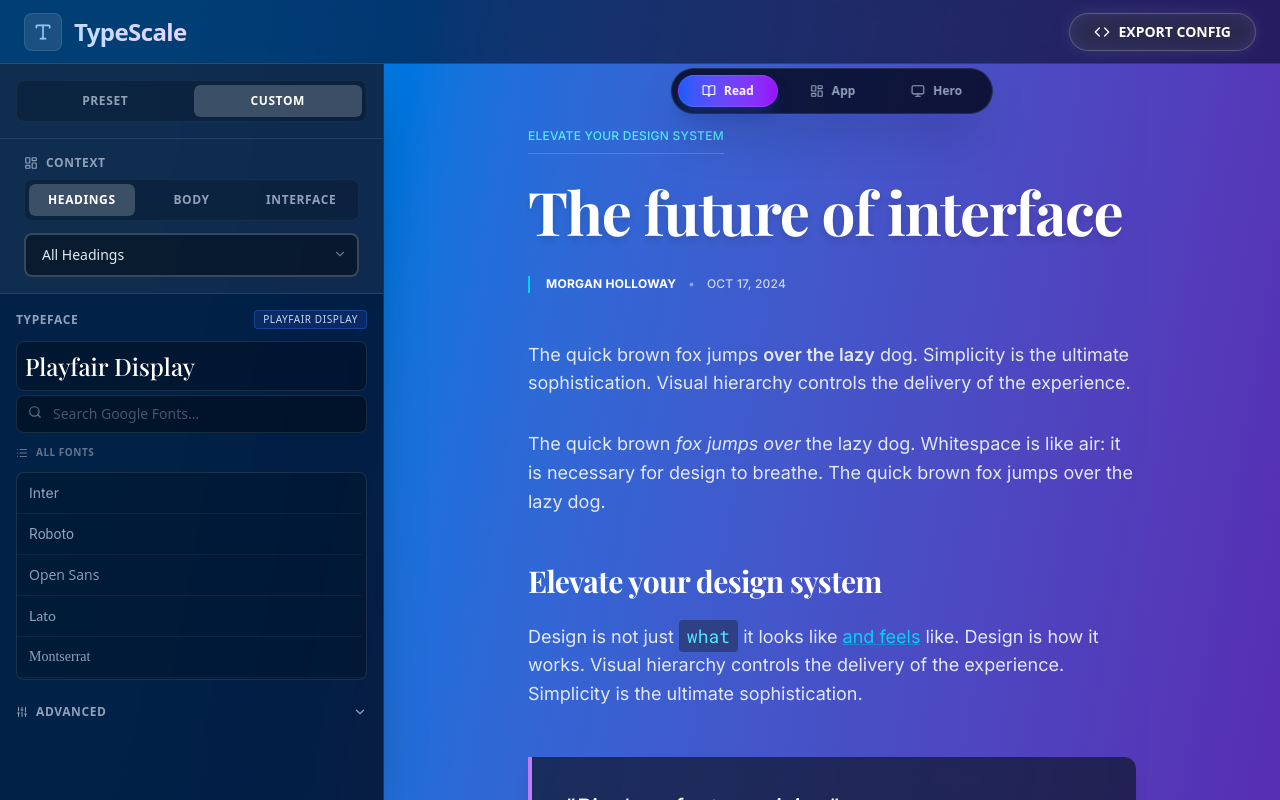
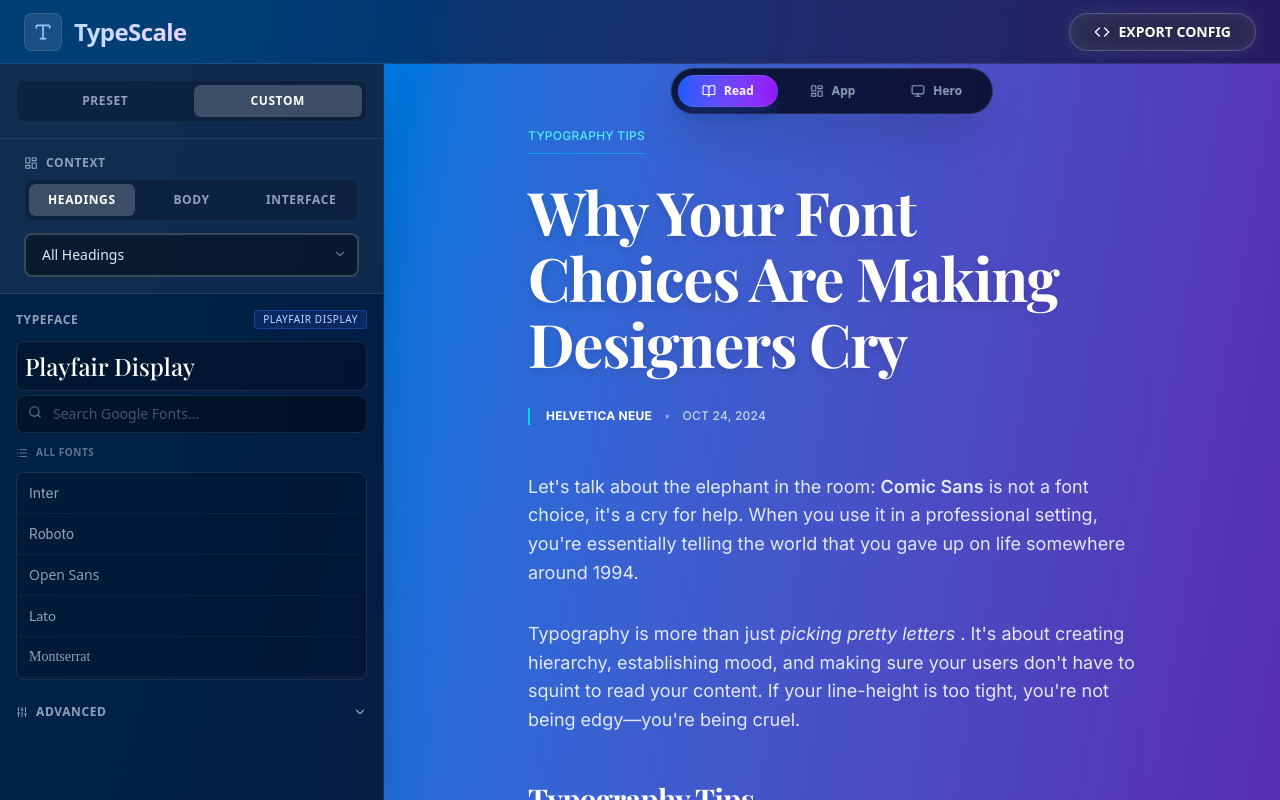
Before and after one commit to mike-at-redspace/TypePalette, a React (Vite) app: page / in a window 1280 px wide. Built offline with nearby package versions, Linux system fonts and the light colour scheme; a web font is replaced by a local one.

Commit message:
mock data

```diff
--- a/src/components/previews/BlogPostPreview.jsx
+++ b/src/components/previews/BlogPostPreview.jsx
@@ -1,17 +1,30 @@
 import { useMemo } from 'react'
-import { falso } from '@/utils'
 
 const BlogPostPreview = ({ style }) => {
   const content = useMemo(
     () => ({
-      title: falso.randPhrase(),
-      author: falso.randFullName(),
-      date: `Oct ${falso.randNumber({ min: 1, max: 30 })}, 2024`,
-      body1: falso.randParagraph(),
-      body2: falso.randParagraph(),
-      subtitle: falso.randPhrase(),
-      body3: falso.randParagraph(),
-      quote: falso.randPhrase()
+      title: 'Why Your Font Choices Are Making Designers Cry',
+      author: 'Helvetica Neue',
+      date: 'Oct 24, 2024',
+      subtitle: 'Typography Tips',
+      body1: {
+        start: 'Let\'s talk about the elephant in the room:',
+        strong: 'Comic Sans',
+        end: 'is not a font choice, it\'s a cry for help. When you use it in a professional setting, you\'re essentially telling the world that you gave up on life somewhere around 1994.'
+      },
+      body2: {
+        start: 'Typography is more than just',
+        emphasis: 'picking pretty letters',
+        end: '. It\'s about creating hierarchy, establishing mood, and making sure your users don\'t have to squint to read your content. If your line-height is too tight, you\'re not being edgy—you\'re being cruel.'
+      },
+      body3: {
+        start: 'Remember:',
+        code: 'font-family',
+        middle: 'is not a suggestion, it\'s a',
+        link: 'commitment',
+        end: 'Choose wisely, or your users will choose a different website'
+      },
+      quote: 'The difference between good typography and bad typography is the difference between looking professional and looking like you designed your site in Microsoft Word.'
     }),
     []
   )
@@ -31,35 +44,31 @@ const BlogPostPreview = ({ style }) => {
       </div>
       <div className='font-body text-lg text-slate-200 space-y-8 leading-relaxed'>
         <p>
-          {content.body1.split(' ').slice(0, 5).join(' ')}{' '}
-          <strong className='body-strong'>
-            {content.body1.split(' ').slice(5, 8).join(' ')}
-          </strong>{' '}
-          {content.body1.split(' ').slice(8).join(' ')}
+          {content.body1.start}{' '}
+          <strong className='body-strong'>{content.body1.strong}</strong>{' '}
+          {content.body1.end}
         </p>
         <p>
-          {content.body2.split(' ').slice(0, 3).join(' ')}{' '}
-          <em className='body-emphasis'>
-            {content.body2.split(' ').slice(3, 6).join(' ')}
-          </em>{' '}
-          {content.body2.split(' ').slice(6).join(' ')}
+          {content.body2.start}{' '}
+          <em className='body-emphasis'>{content.body2.emphasis}</em>{' '}
+          {content.body2.end}
         </p>
         <h2 className='font-heading text-3xl mt-12 mb-6 text-white'>
           {content.subtitle}
         </h2>
         <p>
-          {content.body3.split(' ').slice(0, 4).join(' ')}{' '}
+          {content.body3.start}{' '}
           <code className='body-code bg-slate-800/50 px-2 py-1 rounded text-cyan-300'>
-            {content.body3.split(' ').slice(4, 5).join(' ')}
+            {content.body3.code}
           </code>{' '}
-          {content.body3.split(' ').slice(5, 8).join(' ')}{' '}
+          {content.body3.middle}{' '}
           <a
             href='#'
             className='body-link text-cyan-400 hover:text-cyan-300 underline decoration-cyan-500/50 hover:decoration-cyan-400'
           >
-            {content.body3.split(' ').slice(8, 10).join(' ')}
-          </a>{' '}
-          {content.body3.split(' ').slice(10).join(' ')}
+            {content.body3.link}
+          </a>
+          . {content.body3.end}.
         </p>
         <blockquote className='body-blockquote bg-slate-900/70 border-l-4 border-purple-400 p-8 italic text-2xl my-12 text-white rounded-r-xl backdrop-blur-sm shadow-lg'>
           "{content.quote}"
--- a/src/components/previews/MarketingPreview.jsx
+++ b/src/components/previews/MarketingPreview.jsx
@@ -1,55 +1,60 @@
 import { Play, Image } from 'lucide-react'
-import { falso } from '@/utils'
+import { useMemo } from 'react'
 
-const MarketingPreview = ({ style }) => (
+const MarketingPreview = ({ style }) => {
+  const content = useMemo(
+    () => ({
+      badge: 'KERNING MATTERS',
+      heading: 'Perfect Typography',
+      subheading: 'One Pixel at a Time',
+      body: {
+        start: 'Stop using',
+        strong: 'Comic Sans',
+        middle: 'in production. Master the art of',
+        emphasis: 'font pairing',
+        end: 'and make your designs look like they were made by someone who actually knows what they\'re doing.'
+      },
+      cta1: 'Fix Your Fonts',
+      cta2: 'View Typefaces'
+    }),
+    []
+  )
+
+  return (
     <div
       className='flex flex-col items-center justify-center h-full py-20 px-6 text-center'
       style={style}
     >
       <div className='relative z-10 max-w-4xl mx-auto'>
         <span className='font-ui inline-block py-1.5 px-4 rounded-full bg-purple-500/20 text-purple-200 border border-purple-400/40 text-[10px] font-bold tracking-[0.2em] mb-8 uppercase backdrop-blur-md shadow-[0_0_20px_rgba(168,85,247,0.4)]'>
-        {falso.randPhrase().split(' ').slice(0, 3).join(' ')}
+          {content.badge}
         </span>
 
         <h1 className='font-heading text-6xl md:text-8xl font-black text-white mb-8 leading-[0.9] tracking-tight drop-shadow-2xl'>
-        Create{' '}
           <span className='text-transparent bg-clip-text bg-linear-to-r from-cyan-300 via-purple-300 to-fuchsia-300'>
-          Better
+            {content.heading}
           </span>
           <br />
           <span className='text-transparent bg-clip-text bg-linear-to-r from-fuchsia-300 via-purple-300 to-cyan-300'>
-          Digital
-        </span>{' '}
-        Assets
+            {content.subheading}
+          </span>
         </h1>
 
         <p className='font-body text-xl md:text-2xl text-slate-200 max-w-2xl mx-auto mb-12 leading-relaxed font-light'>
-        {(() => {
-          const words = falso.randParagraph().split(' ')
-          const mid = Math.floor(words.length / 2)
-          return (
-            <>
-              {words.slice(0, mid - 2).join(' ')}{' '}
-              <strong className='body-strong'>
-                {words.slice(mid - 2, mid).join(' ')}
-              </strong>{' '}
-              {words.slice(mid, mid + 2).join(' ')}{' '}
-              <em className='body-emphasis'>
-                {words.slice(mid + 2, mid + 4).join(' ')}
-              </em>{' '}
-              {words.slice(mid + 4).join(' ')}
-            </>
-          )
-        })()}
+          {content.body.start}{' '}
+          <strong className='body-strong'>{content.body.strong}</strong>{' '}
+          {content.body.middle}{' '}
+          <em className='body-emphasis'>{content.body.emphasis}</em>{' '}
+          {content.body.end}
         </p>
 
         <div className='flex flex-col sm:flex-row justify-center gap-6 mb-20'>
           <button className='font-ui text-sm bg-cyan-500 text-white px-10 py-4 rounded-full font-bold shadow-lg shadow-cyan-500/50 hover:bg-cyan-400 hover:scale-105 transition-all duration-300 flex items-center justify-center gap-2'>
-          Get Started <Play size={16} fill='currentColor' className='shrink-0' />
+            {content.cta1} <Play size={16} fill='currentColor' className='shrink-0' />
           </button>
           <button className='font-ui text-sm bg-white/5 text-white border border-white/10 px-10 py-4 rounded-full font-bold hover:bg-white/10 backdrop-blur-md transition-all flex items-center justify-center gap-2'>
             <Image size={16} className='shrink-0' />
-          View Gallery
+            {content.cta2}
           </button>
         </div>
 
@@ -58,5 +63,6 @@ const MarketingPreview = ({ style }) => (
       </div>
     </div>
   )
+}
 
 export default MarketingPreview
```
Lines whose indentation alone changed are shown as unchanged.
